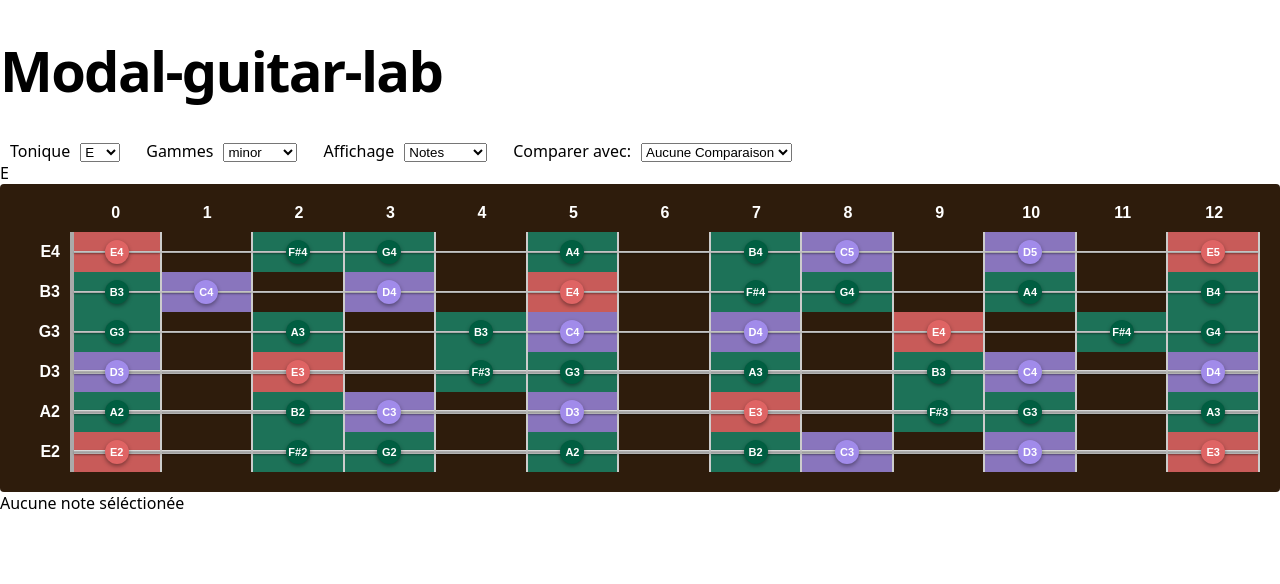
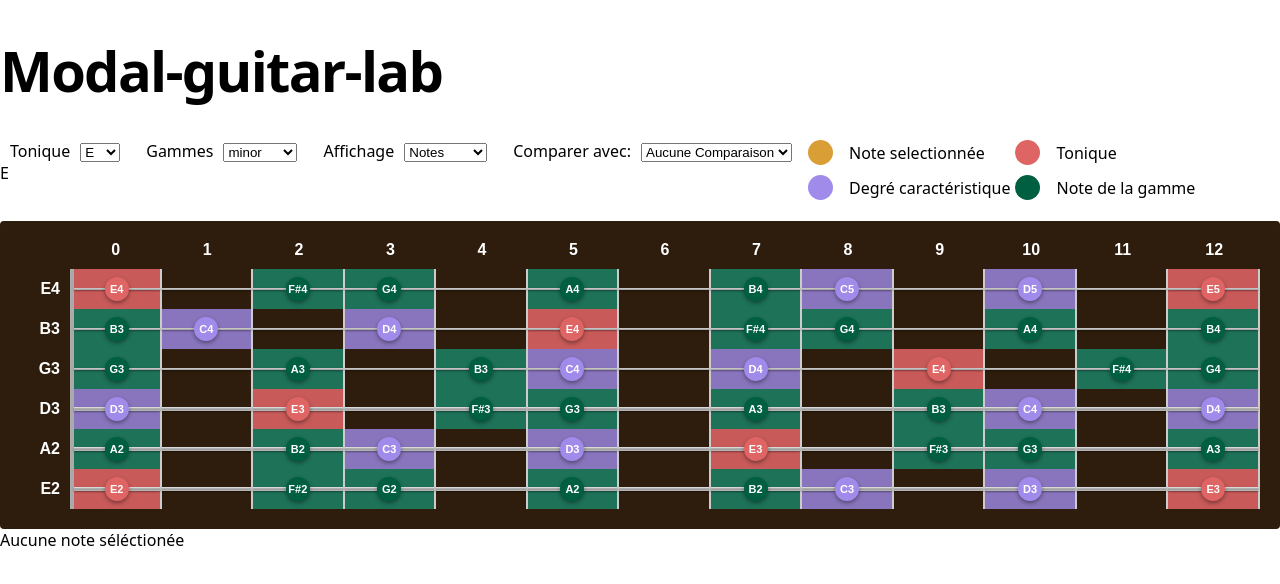
Before and after one commit to ben-sentenac/MODAL-GUITAR-LAB, a React (Vite) app: page / in a window 1280 px wide. Shown: the top 584 px of the page. Built offline with nearby package versions, Linux system fonts and the light colour scheme.

Commit message:
feat[FretboardLegend]: add legend component for scale status

```diff
--- a/src/App.css
+++ b/src/App.css
@@ -6,6 +6,8 @@
     --characteristic-fret-color:#a18beacc;
     --in-scale-color: #005e41;
     --in-scale-fret-color:#1d7258;
+    --comparison-scale-color:#67c7f0;
+    --comparison-scale-fret-color:#46b0dd;
 }
 
 .g-neck-container {
@@ -109,6 +111,14 @@
     background-color: var(--in-scale-color);
 }
 
+.main-only::after {
+    background-color: var(--characteristic-color);
+}
+
+.main-only {
+    background-color: var(--characteristic-fret-color);
+}
+
 .is-characteristic::after {
     background-color: var(--characteristic-color);
 }
@@ -117,12 +127,16 @@
     background-color: var(--tonic-color);
 }
 .comparison-only::after {
-    background-color: #67c7f0;
+    background-color: var(--comparison-scale-color);
 }
 
 .is-selected::after {
     z-index: 20;
     background-color: var(--selected-color);
+}
+
+.comparison-only {
+    background-color: var(--comparison-scale-fret-color);
 }
 
 .is-characteristic {
@@ -141,3 +155,25 @@
 .option-label {
     margin: 10px;
 }
+
+.fretboard-legend {
+    display:grid;
+    gap:5px;
+    grid-template-columns:1fr auto;
+    margin-bottom: 16px;
+}
+
+.legend-item {
+    display:flex;
+    gap:1rem;
+    align-items: center;
+    justify-content: start ;
+    margin-bottom:5px;
+}
+
+.legend-color {
+    width:25px;
+    height:25px;
+    border-radius: 50%;
+    flex-shrink: 0;
+}
--- /dev/null
+++ b/src/FretboardLegend.tsx
@@ -0,0 +1,39 @@
+type FretBoardLegendProps = {
+    isComparing:boolean;
+}
+
+export function FretBoardLegend({isComparing}:FretBoardLegendProps) {
+
+    const legendItems = [
+        {
+            label:'Note selectionnée',
+            color:'--selected-color'
+        },
+        {
+            label:'Tonique',
+            color:'--tonic-color'
+        },
+        {
+            label:isComparing ? 'Mode principal uniquement' : 'Degré caractéristique',
+            color:'--characteristic-color'
+        },
+        {
+            label:isComparing ? 'Note commune' : 'Note de la gamme',
+            color:'--in-scale-color'
+        },
+       ...(isComparing ? [{ label:'Mode comparé uniquement', color: '--comparison-scale-color'}] : [])
+    ];
+
+    return (
+        <div className="fretboard-legend">
+           {
+            legendItems.map((item) => (
+                <div className="legend-item">
+                    <div style={{backgroundColor:`var(${item.color})`}} className="legend-color"></div>
+                    <div className="legend-label">{item?.label}</div>
+                </div>
+            ))
+           }
+        </div>
+    )
+}
--- a/src/GuitarNeck.tsx
+++ b/src/GuitarNeck.tsx
@@ -11,6 +11,7 @@ import {
     type ScaleName,
     getScaleComparisonStatus
 } from "./music/scales";
+import { FretBoardLegend } from "./FretboardLegend";
 
 type GuitarString = {
     pos: 1 | 2 | 3 | 4 | 5 | 6;
@@ -199,6 +200,7 @@ function GuitarNeck() {
                         }
                     </select>
                 </div>
+                <FretBoardLegend isComparing={comparisonScale !== null}/>
             </div>
             <div className="g-neck-container">
                 {/* display fret numbers*/}
@@ -237,8 +239,9 @@ function GuitarNeck() {
                                                 ${isSelected ? 'is-selected' : ''}
                                                 ${isInScale ? 'in-scale' : ''}
                                                 ${isTonic ? 'is-tonic' : ''}
-                                                ${isCharacteristic ? 'is-characteristic' : ''}
+                                                ${isCharacteristic && comparisonScale === null ? 'is-characteristic' : ''}
                                                 ${comparisonStatus === 'comparison-only' ? 'comparison-only' : ''}
+                                                ${comparisonStatus === 'main-only' ? 'main-only' : '' }
                                                 `}
                                                 onClick={() => handleFretClick(string.pos, fret)}
                                                 data-note={note}
```
